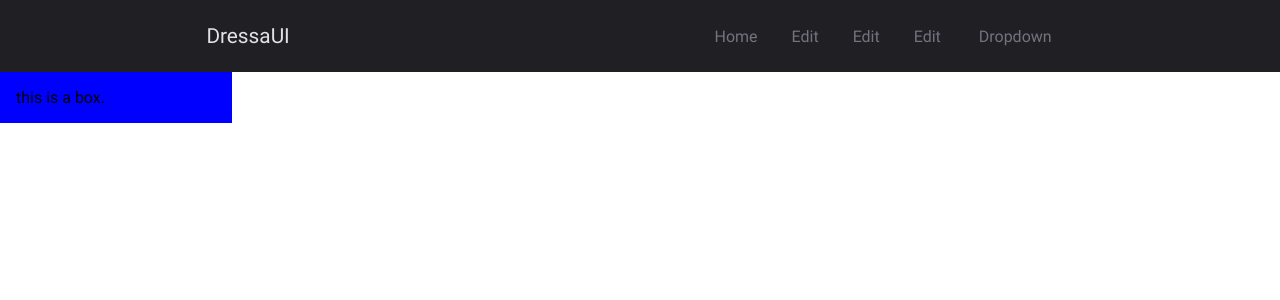
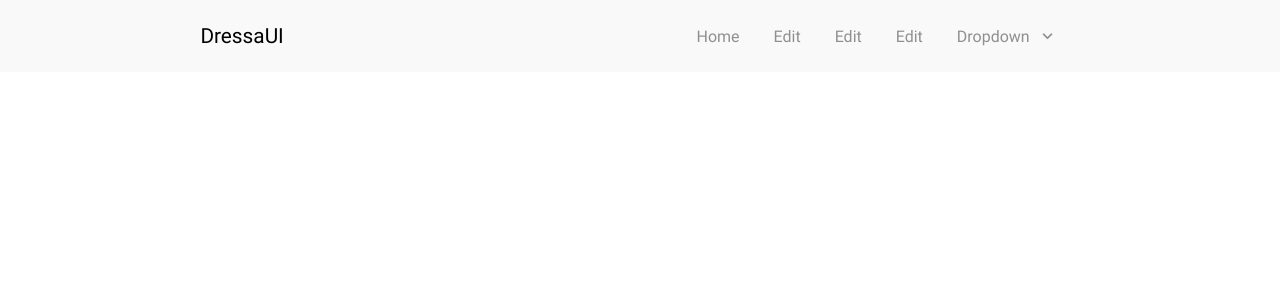
Before and after one commit to drelocatelli/dressa-ui-package, a React (Create React App) app: page / in a window 1280 px wide. Shown: the top 300 px of the page. Built offline with nearby package versions, Linux system fonts and the light colour scheme.

Commit message:
init dropdown desktop

```diff
--- a/src/App.tsx
+++ b/src/App.tsx
@@ -4,7 +4,7 @@ import Navbar, { Nav, NavDropdown } from "./components/navigation/navbar";
 export default function App() {
 	return (
 		<>
-			<Navbar darkMode>
+			<Navbar>
 				<Navbar.Brand>DressaUI</Navbar.Brand>
 				<Navbar.Toggle aria-controls="basic-navbar-nav" />
 				<Navbar.Collapse id="basic-navbar-nav">
@@ -14,16 +14,16 @@ export default function App() {
 						<Nav.Link href="/">Edit</Nav.Link>
 						<Nav.Link href="/">Edit</Nav.Link>
 						<NavDropdown title="Dropdown" id="basic-nav-dropdown">
-							aaaa
+							<NavDropdown.Item href='/'>Action</NavDropdown.Item>
 						</NavDropdown>
 					</Nav>
 				</Navbar.Collapse>
 			</Navbar>
 
 
-			<Box bg="blue" width="200px">
+			{/* <Box bg="blue" width="200px">
 				this is a box.
-			</Box>
+			</Box> */}
 		</>
 	);
 }
--- a/src/components/media/icons.tsx
+++ b/src/components/media/icons.tsx
@@ -1,3 +1,4 @@
+import { CSSProperties } from "react";
 import styled from "styled-components"
 
 /*
@@ -5,8 +6,14 @@ import styled from "styled-components"
     https://fonts.google.com/icons?selected=Material+Icons
 */
 
-export default function Icon(props: {name: string}) {
-    return <IconStyle>{props.name}</IconStyle>
+export default function Icon(
+    props: {
+        name: string;
+        size?: number;
+        style?: CSSProperties
+    }
+) {
+    return <IconStyle style={{...props.style, fontSize: `${props.size}px`}}>{props.name}</IconStyle>
 }
 
 const IconStyle = styled.div`
--- a/src/components/navigation/navbar.tsx
+++ b/src/components/navigation/navbar.tsx
@@ -1,4 +1,4 @@
-import { AppProps, AppPropsWithTheme } from "../../types/basicTypes";
+import { AppProps, AppPropsChildren, AppPropsWithTheme } from "../../types/basicTypes";
 import styled from 'styled-components';
 import { maxLayout } from "../constants";
 import Icon from "../media/icons";
@@ -7,10 +7,9 @@ import React, { CSSProperties, useEffect } from "react";
 const NavbarBrand = ({ children = 'Brand' }: AppProps) => <div className="brand">{children}</div>
 
 export default function Navbar(props: AppPropsWithTheme) {
-
     return (
         <NavStyle darkMode={props.darkMode} style={props.style}>
-            <div className="navbar">
+            <div className="navbar" data-darkMode={(props.darkMode) ?? false}>
                 {props.children}
             </div>
         </NavStyle>
@@ -87,21 +86,23 @@ const NavbarCollapse = (props: { children: React.ReactNode, id: string }) => {
     );
 }
 
-interface NavDropDownProps extends AppProps {
+interface NavDropDownProps extends AppPropsChildren {
     title: string;
     id: string;
 }
 
 export const NavDropdown = (props: NavDropDownProps) => {
 
-    function detectDropdownClick(e : any) {
+    function detectDropdownClick(e: any) {
         const dropdownExpanded = document.querySelector(`#${props.id}`);
         const ulDropdown = dropdownExpanded?.querySelector('ul.dropdown') as HTMLElement;
         const ulDropDownStyle = getComputedStyle(ulDropdown);
 
         // toggle position of ul.dropdown
-        if(ulDropDownStyle.top.startsWith('-')) {
-            ulDropdown.style.setProperty('top', '20px');
+        if (ulDropDownStyle.top.startsWith('-')) {
+            const navPosition = parseInt(navHeight) - 18;
+
+            ulDropdown.style.setProperty('top', `${navPosition}px`);
         } else {
             ulDropdown.style.setProperty('top', '-8000px');
         }
@@ -110,11 +111,29 @@ export const NavDropdown = (props: NavDropDownProps) => {
     return (
         <>
             <div className="dropdown-expanded" id={props.id}>
-                <li className="dropdown-menu" onClick={detectDropdownClick}> <a href="javascript:void(0);">{props.title}</a> </li>
+                <li className="dropdown-menu" onClick={detectDropdownClick}>
+                    <a href="javascript:void(0);">
+                        {props.title} &nbsp;
+                        <Icon name="keyboard_arrow_down" size={20} />
+                    </a>
+                </li>
                 <ul className="dropdown">
                     {props.children}
                 </ul>
             </div>
+        </>
+    );
+}
+
+interface NavDropDonwItem extends AppPropsChildren {
+    href: string;
+}
+
+const NavDropDownItem = (props: NavDropDonwItem) => {
+
+    return(
+        <>
+            {props.children}
         </>
     );
 }
@@ -125,6 +144,7 @@ Navbar.Toggle = NavbarToggle;
 Navbar.Collapse = NavbarCollapse;
 
 Nav.Link = NavLink;
+NavDropdown.Item = NavDropDownItem;
 
 //*-------------------------------------------- style
 const navHeight = '72px';
@@ -152,7 +172,7 @@ const NavStyle = styled.nav<AppPropsWithTheme>`
         }
 
         ul.dropdown {
-
+            transform: translateY(-50%);
             position: absolute;
             left: 5px;
             z-index: 10000000000;
@@ -162,7 +182,6 @@ const NavStyle = styled.nav<AppPropsWithTheme>`
             min-width: 120px;
             box-sizing: border-box;
             list-style: none;
-            transition: top 1s;
         }
     }
 
--- a/src/types/basicTypes.tsx
+++ b/src/types/basicTypes.tsx
@@ -5,6 +5,10 @@ export interface AppProps {
     style?: CSSProperties
 }
 
+export interface AppPropsChildren extends AppProps{
+    children: React.ReactNode;
+}
+
 export interface AppPropsWithTheme extends AppProps {
     darkMode?: boolean;
 }
```
